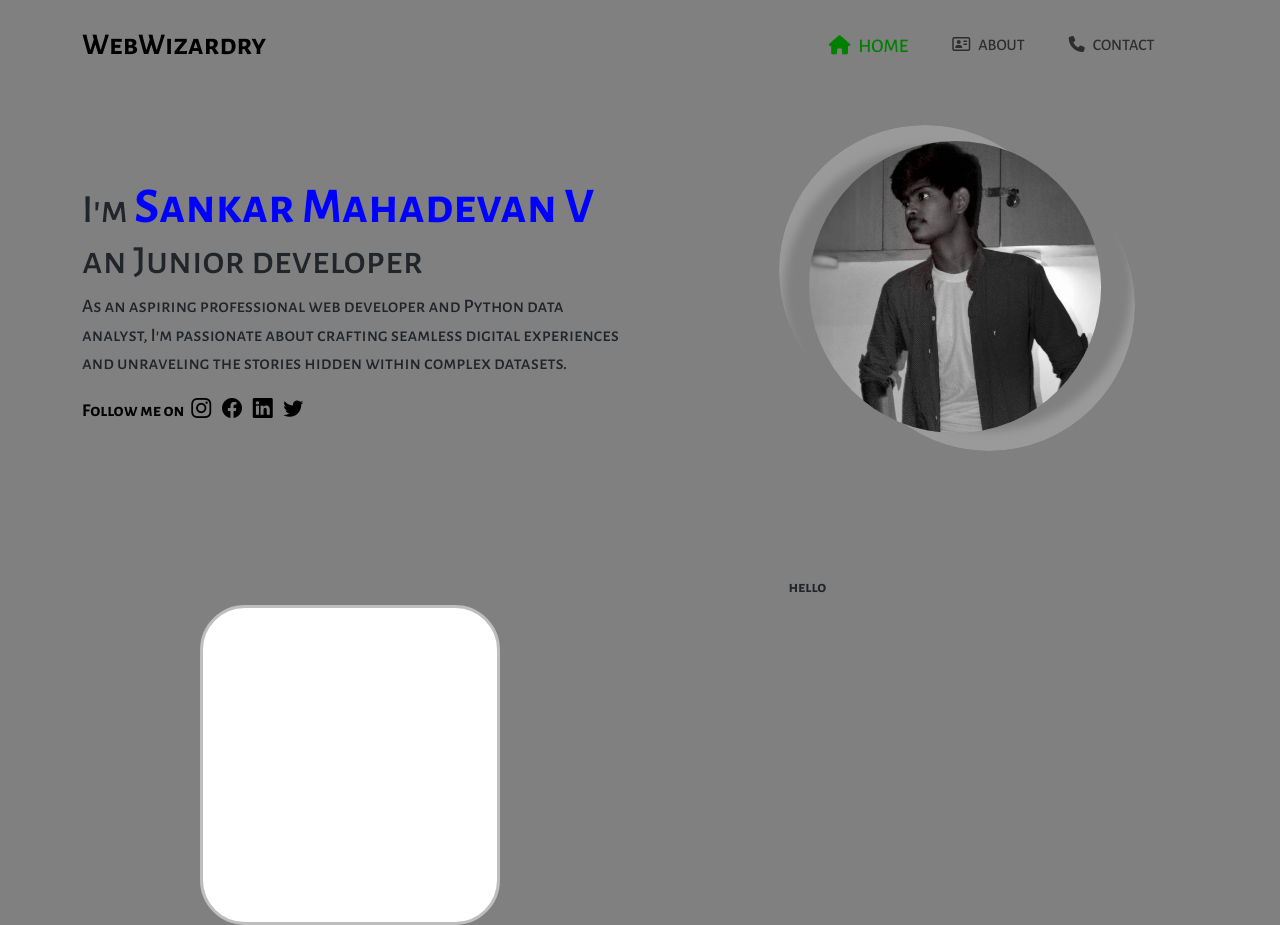
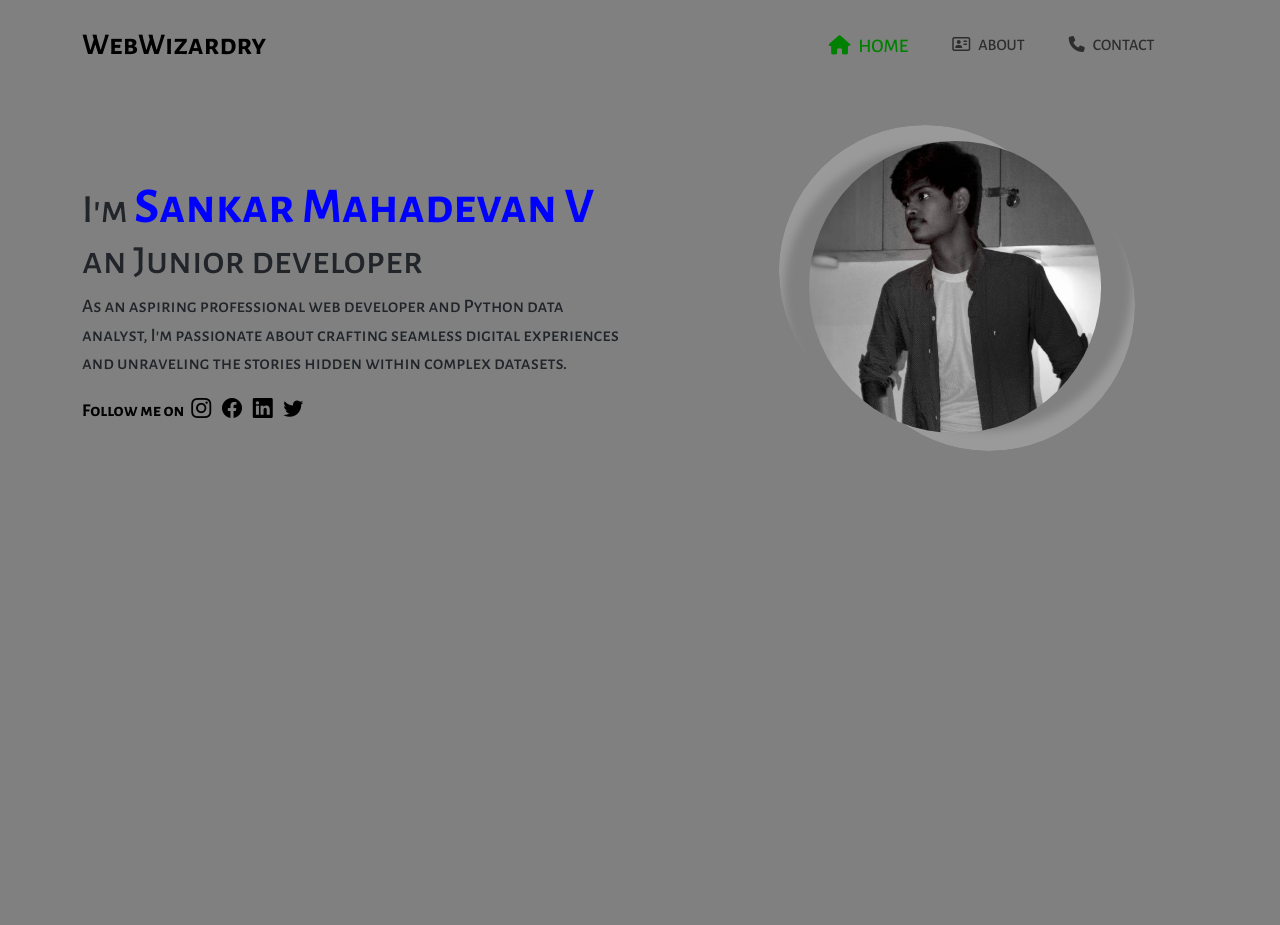
Before and after one commit to sankar-md/Portfolio, a plain HTML site: page index.html in a window 1280 px wide. After the commit the page ends 800 px from the top, so only its background shows below. Drawn offline with nearby package versions, Linux system fonts and the light colour scheme.

Commit message:
index file updated - single page

```diff
--- a/index.html
+++ b/index.html
@@ -73,7 +73,7 @@
         </div>
       </div>
 
-      <div id="container-description" class="container">
+      <!-- <div id="container-description" class="container">
         <div class="row">
           <div id="card-image" class="col-md-4">
 
@@ -88,7 +88,7 @@
           </div>
         </div>
 
-      </div>
+      </div> -->
     </div>
 
 
```
